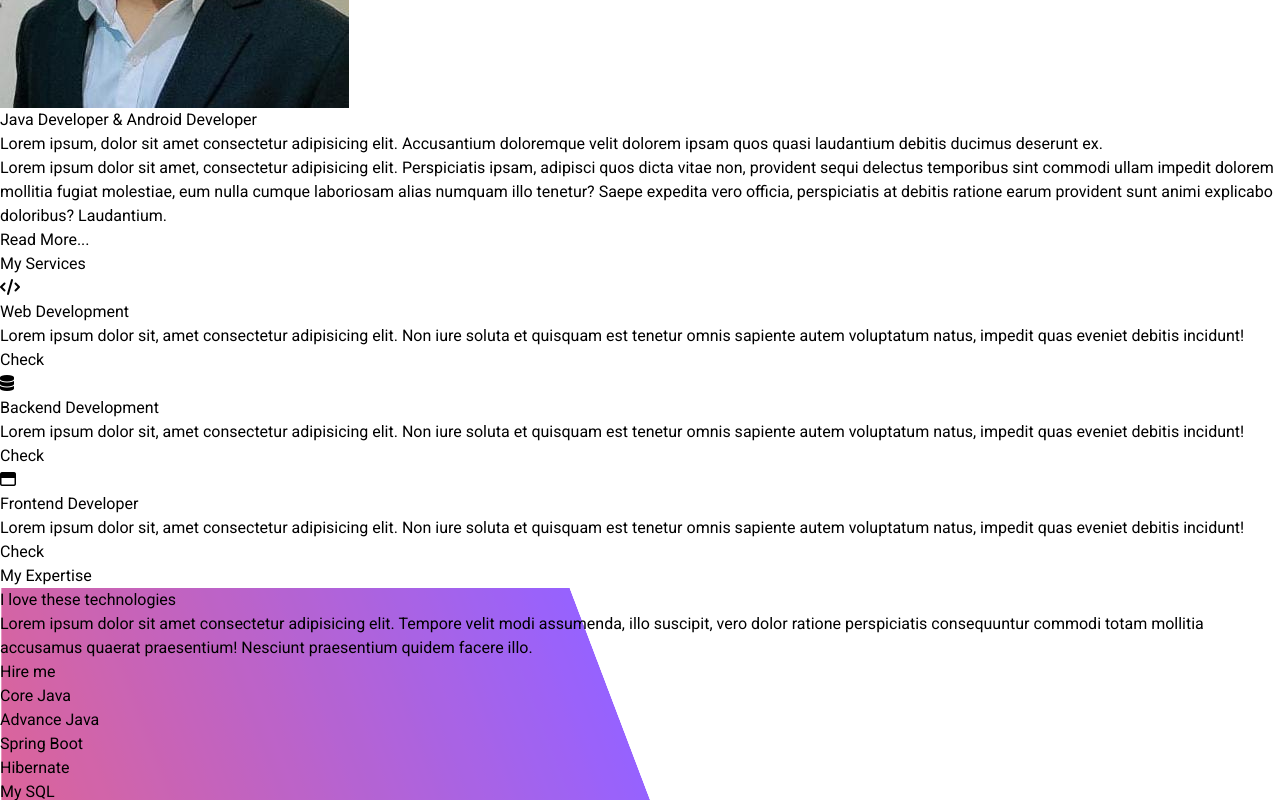
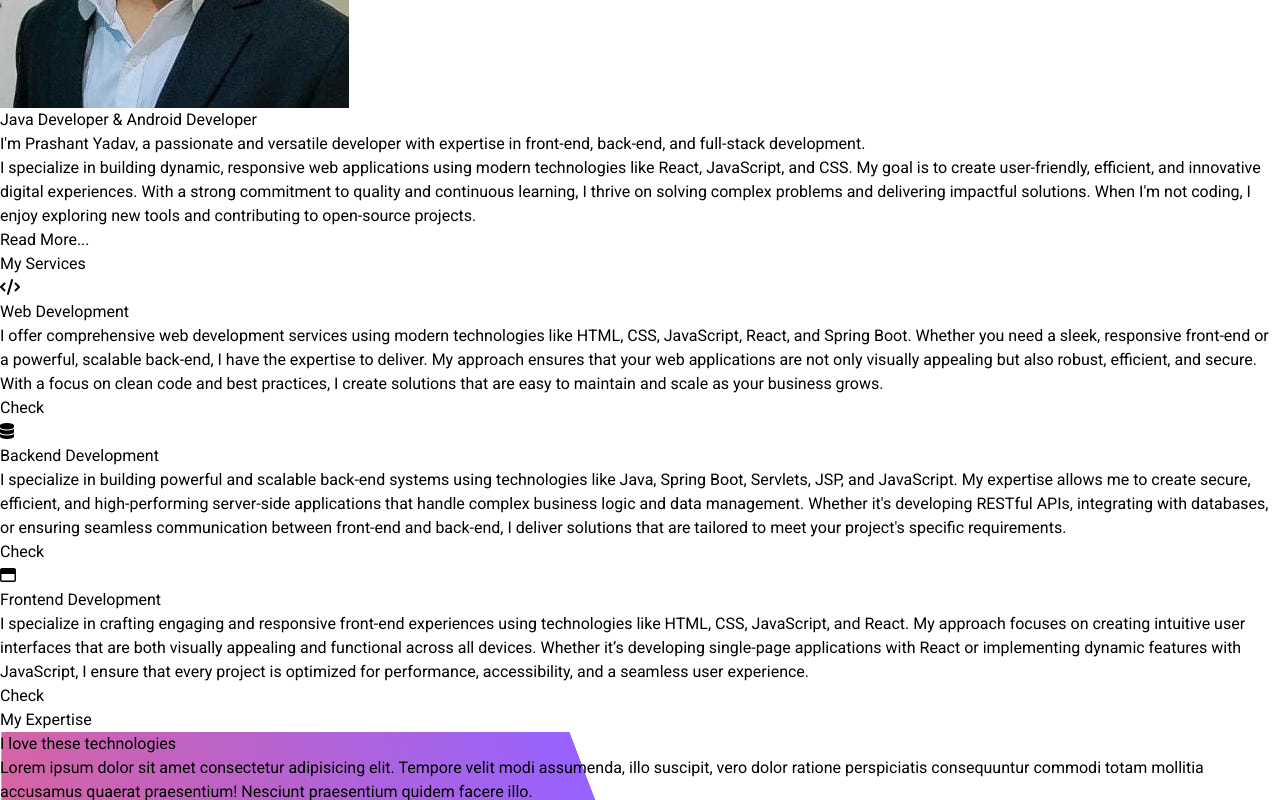
Before and after one commit to toxic-prashant/personal_portfolio, a React (Vite) app: page / in a window 1280 px wide. Shown: the part 1060-1860 px from the top of the page. Built offline with nearby package versions, Linux system fonts and the light colour scheme; a web font is replaced by a local one.

Commit message:
fix links and content

```diff
--- a/src/components/About.jsx
+++ b/src/components/About.jsx
@@ -4,8 +4,8 @@ const About = () => {
   const [data, setData] = useState({
     image: bannerImage,
     title: "Java Developer & Android Developer",
-    desc1: `Lorem ipsum, dolor sit amet consectetur adipisicing elit. Accusantium doloremque velit dolorem ipsam quos quasi laudantium debitis ducimus deserunt ex.`,
-    desc2: `Lorem ipsum dolor sit amet, consectetur adipisicing elit. Perspiciatis ipsam, adipisci quos dicta vitae non, provident sequi delectus temporibus sint commodi ullam impedit dolorem mollitia fugiat molestiae, eum nulla cumque laboriosam alias numquam illo tenetur? Saepe expedita vero officia, perspiciatis at debitis ratione earum provident sunt animi explicabo doloribus? Laudantium.`,
+    desc1: `I'm Prashant Yadav, a passionate and versatile developer with expertise in front-end, back-end, and full-stack development.`,
+    desc2: `I specialize in building dynamic, responsive web applications using modern technologies like React, JavaScript, and CSS. My goal is to create user-friendly, efficient, and innovative digital experiences. With a strong commitment to quality and continuous learning, I thrive on solving complex problems and delivering impactful solutions. When I'm not coding, I enjoy exploring new tools and contributing to open-source projects.`,
     actionButton: {
         title: "Read More...",
         link: '/readmore'
--- a/src/components/Banner.jsx
+++ b/src/components/Banner.jsx
@@ -36,16 +36,16 @@ const Banner=()=> {
                 <p className="mt-2">A versatile developer skilled in front-end, back-end, and full-stack development, focused on building dynamic, responsive web applications. Committed to delivering quality work and ensuring user satisfaction through modern technologies.</p>
                 <div className="icons-container space-x-5 flex ">
                 <div className="hover:bg-orange-400 border cursor-pointer px-3 py-4 w-14 h-14 rounded-full flex justify-center items-center bg-gray-700">
-                <i class="fa-solid text-4xl fa-envelope"><a href="mailto:yadavprashant1016@gmail.com"></a></i>
+                <a href="mailto:yadavprashant1016@gmail.com"><i class="fa-solid text-4xl fa-envelope"></i></a>
                 </div>
                 <div className="hover:bg-orange-400 border cursor-pointer px-3 py-4 w-14 h-14 rounded-full flex justify-center items-center bg-gray-700">
-                <i class="fa-brands text-4xl fa-github"><a href="https://github.com/toxic-prashant"></a></i>
+                <a href="https://github.com/toxic-prashant"><i class="fa-brands text-4xl fa-github"></i></a>
                 </div>
                 <div className="hover:bg-orange-400 border cursor-pointer px-3 py-4 w-14 h-14 rounded-full flex justify-center items-center bg-gray-700">
                 <i class="fa-brands text-4xl fa-instagram"></i>
                 </div>
                 <div className="hover:bg-orange-400 border cursor-pointer px-3 py-4 w-14 h-14 rounded-full flex justify-center items-center bg-gray-700">
-                <i class="fa-brands text-4xl fa-linkedin"><a href="https://www.linkedin.com/in/prashant-yadav07/"></a></i>
+                <a href="https://www.linkedin.com/in/prashant-yadav07/"><i class="fa-brands text-4xl fa-linkedin"></i></a>
                 </div>
                 </div>
                 <br />
--- a/src/components/Services.jsx
+++ b/src/components/Services.jsx
@@ -15,19 +15,19 @@ function Services() {
             <div className='cursor-pointer hover:bg-gray-100 space-y-3 bg-slate-100 p-5 text-center shadow-lg rounded-xl service1'>
             <i class="text-4xl fa-solid fa-code"></i>
                 <h1 className='text-4xl'>Web Development</h1>
-                <p>Lorem ipsum dolor sit, amet consectetur adipisicing elit. Non iure soluta et quisquam est tenetur omnis sapiente autem voluptatum natus, impedit quas eveniet debitis incidunt!</p>
+                <p>I offer comprehensive web development services using modern technologies like HTML, CSS, JavaScript, React, and Spring Boot. Whether you need a sleek, responsive front-end or a powerful, scalable back-end, I have the expertise to deliver. My approach ensures that your web applications are not only visually appealing but also robust, efficient, and secure. With a focus on clean code and best practices, I create solutions that are easy to maintain and scale as your business grows.</p>
                 <button className='px-3 py-2 bg-orange-500 rounded-full shadow-lg text-2xl'>Check</button>
             </div>
             <div className='cursor-pointer hover:bg-gray-100 space-y-3 bg-slate-100 p-5 text-center shadow-lg rounded-xl service2'>
             <i class="text-4xl fa-solid fa-database"></i>
                 <h1 className='text-4xl'>Backend  Development</h1>
-                <p>Lorem ipsum dolor sit, amet consectetur adipisicing elit. Non iure soluta et quisquam est tenetur omnis sapiente autem voluptatum natus, impedit quas eveniet debitis incidunt!</p>
+                <p>I specialize in building powerful and scalable back-end systems using technologies like Java, Spring Boot, Servlets, JSP, and JavaScript. My expertise allows me to create secure, efficient, and high-performing server-side applications that handle complex business logic and data management. Whether it's developing RESTful APIs, integrating with databases, or ensuring seamless communication between front-end and back-end, I deliver solutions that are tailored to meet your project's specific requirements.</p>
                 <button className='px-3 py-2 bg-orange-500 rounded-full shadow-lg text-2xl'>Check</button>
             </div>
             <div className='cursor-pointer hover:bg-gray-100 space-y-3 bg-slate-100 p-5 text-center shadow-lg rounded-xl service3'>
             <i class="text-4xl fa-regular fa-window-maximize"></i>
-                <h1 className='text-4xl'>Frontend Developer</h1>
-                <p>Lorem ipsum dolor sit, amet consectetur adipisicing elit. Non iure soluta et quisquam est tenetur omnis sapiente autem voluptatum natus, impedit quas eveniet debitis incidunt!</p>
+                <h1 className='text-4xl'>Frontend Development</h1>
+                <p>I specialize in crafting engaging and responsive front-end experiences using technologies like HTML, CSS, JavaScript, and React. My approach focuses on creating intuitive user interfaces that are both visually appealing and functional across all devices. Whether it’s developing single-page applications with React or implementing dynamic features with JavaScript, I ensure that every project is optimized for performance, accessibility, and a seamless user experience.</p>
                 <button className='px-3 py-2 bg-orange-500 rounded-full shadow-lg text-2xl'>Check</button>
             </div>
         </div>
```
Also changed, not shown: 4 other files (tests, documents, lock files or other folders).
